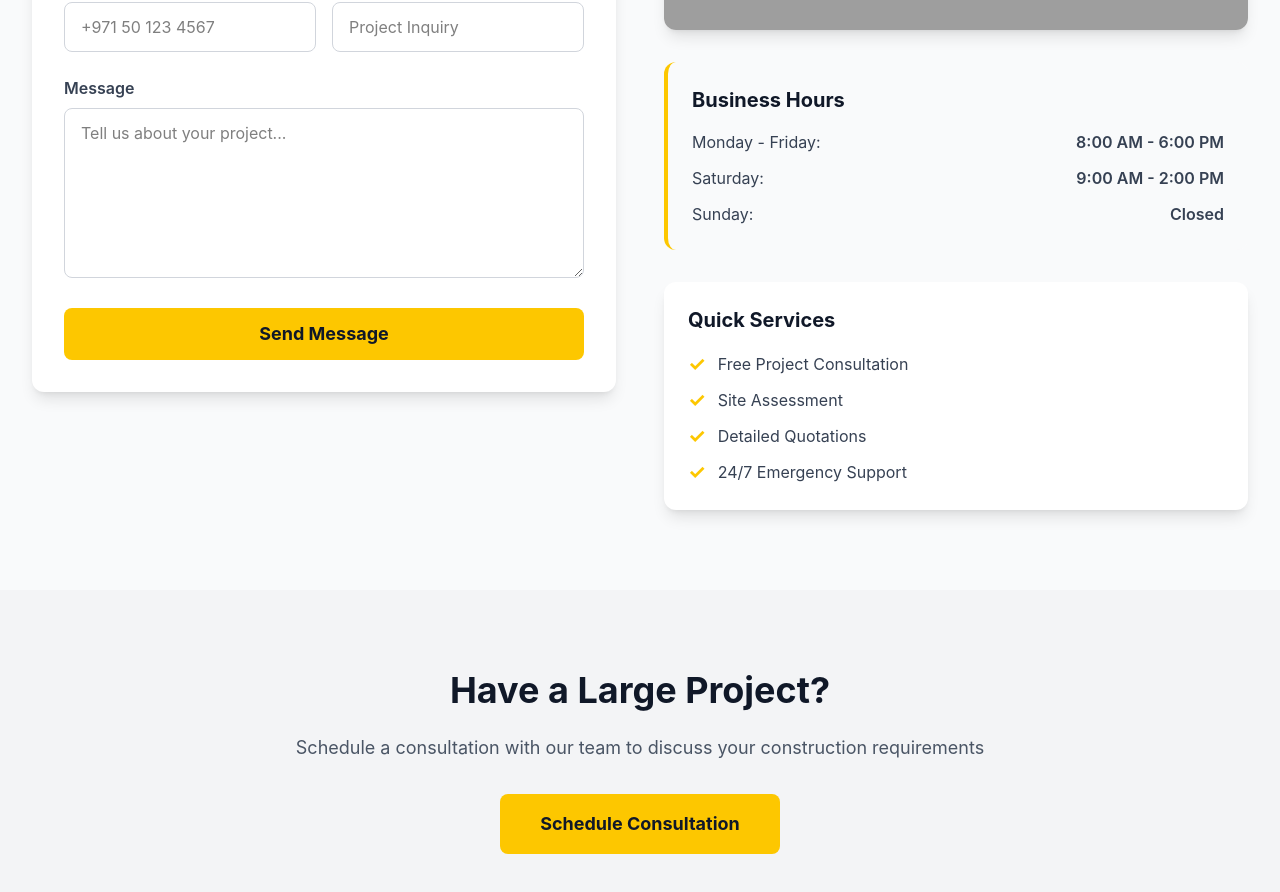
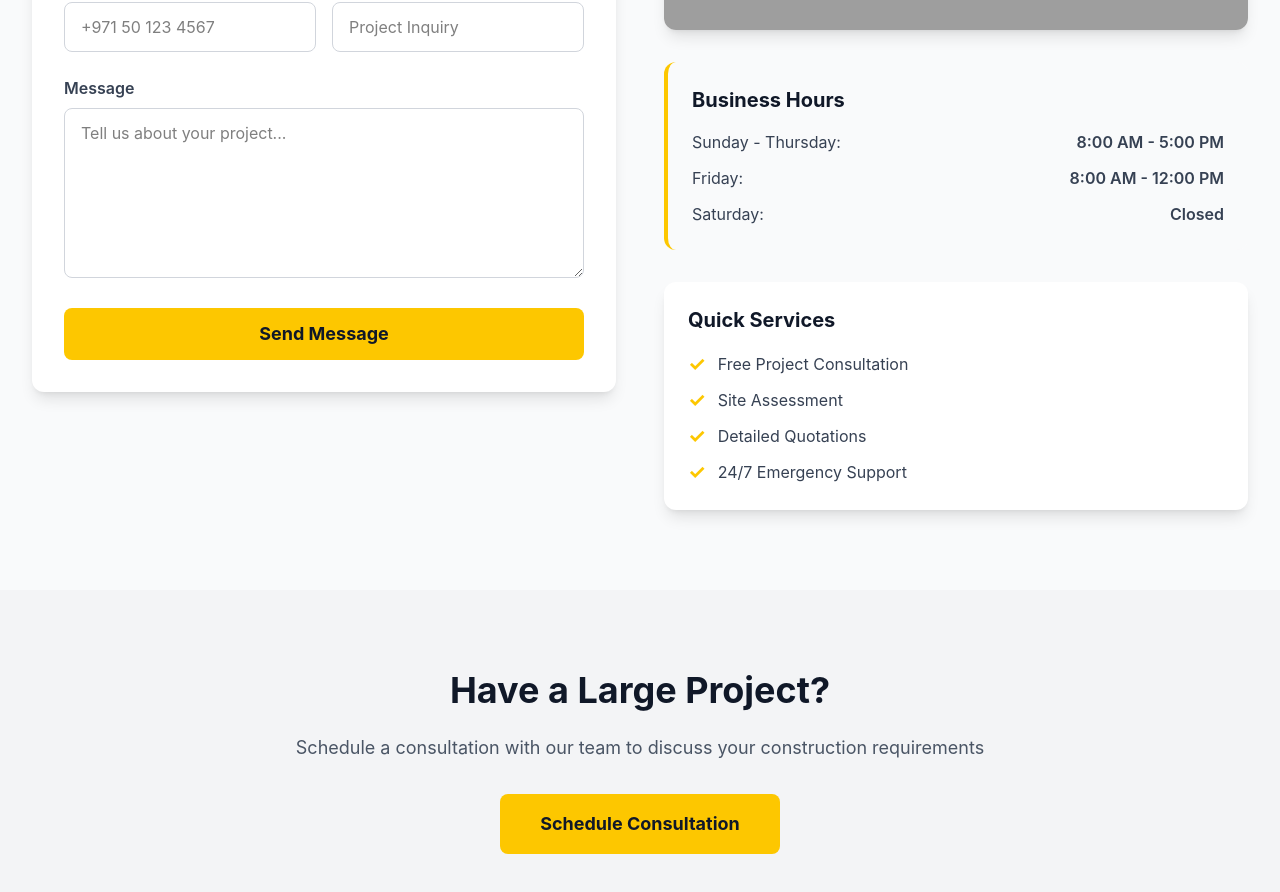
Before and after one commit to faheem35/Moonway, a React (Vite) app: page /contact-us in a window 1280 px wide. Shown: the part 1054-1946 px from the top of the page. Built offline with nearby package versions, Linux system fonts and the light colour scheme; grey boxes are pictures that could not be loaded.

Commit message:
Fourth Commit

```diff
--- a/src/pages/ContactUs.jsx
+++ b/src/pages/ContactUs.jsx
@@ -210,15 +210,15 @@ export default function ContactUs() {
                 <h3 className="text-xl font-bold text-gray-900 mb-4">Business Hours</h3>
                 <div className="space-y-3 text-gray-700">
                   <p className="flex justify-between">
-                    <span>Monday - Friday:</span>
-                    <span className="font-semibold">8:00 AM - 6:00 PM</span>
+                    <span>Sunday - Thursday:</span>
+                    <span className="font-semibold">8:00 AM - 5:00 PM</span>
+                  </p>
+                  <p className="flex justify-between">
+                    <span>Friday:</span>
+                    <span className="font-semibold">8:00 AM - 12:00 PM</span>
                   </p>
                   <p className="flex justify-between">
                     <span>Saturday:</span>
-                    <span className="font-semibold">9:00 AM - 2:00 PM</span>
-                  </p>
-                  <p className="flex justify-between">
-                    <span>Sunday:</span>
                     <span className="font-semibold">Closed</span>
                   </p>
                 </div>
```
